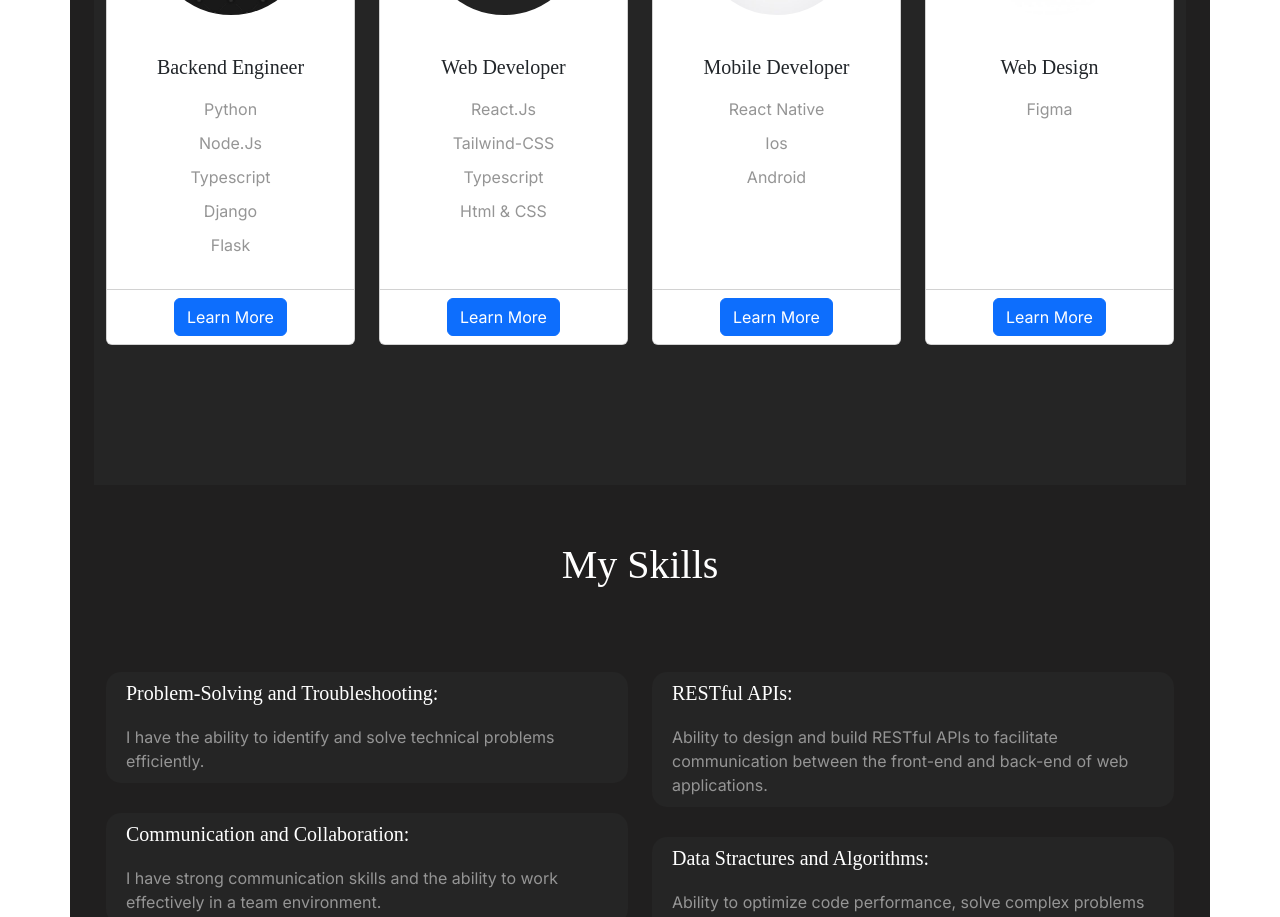
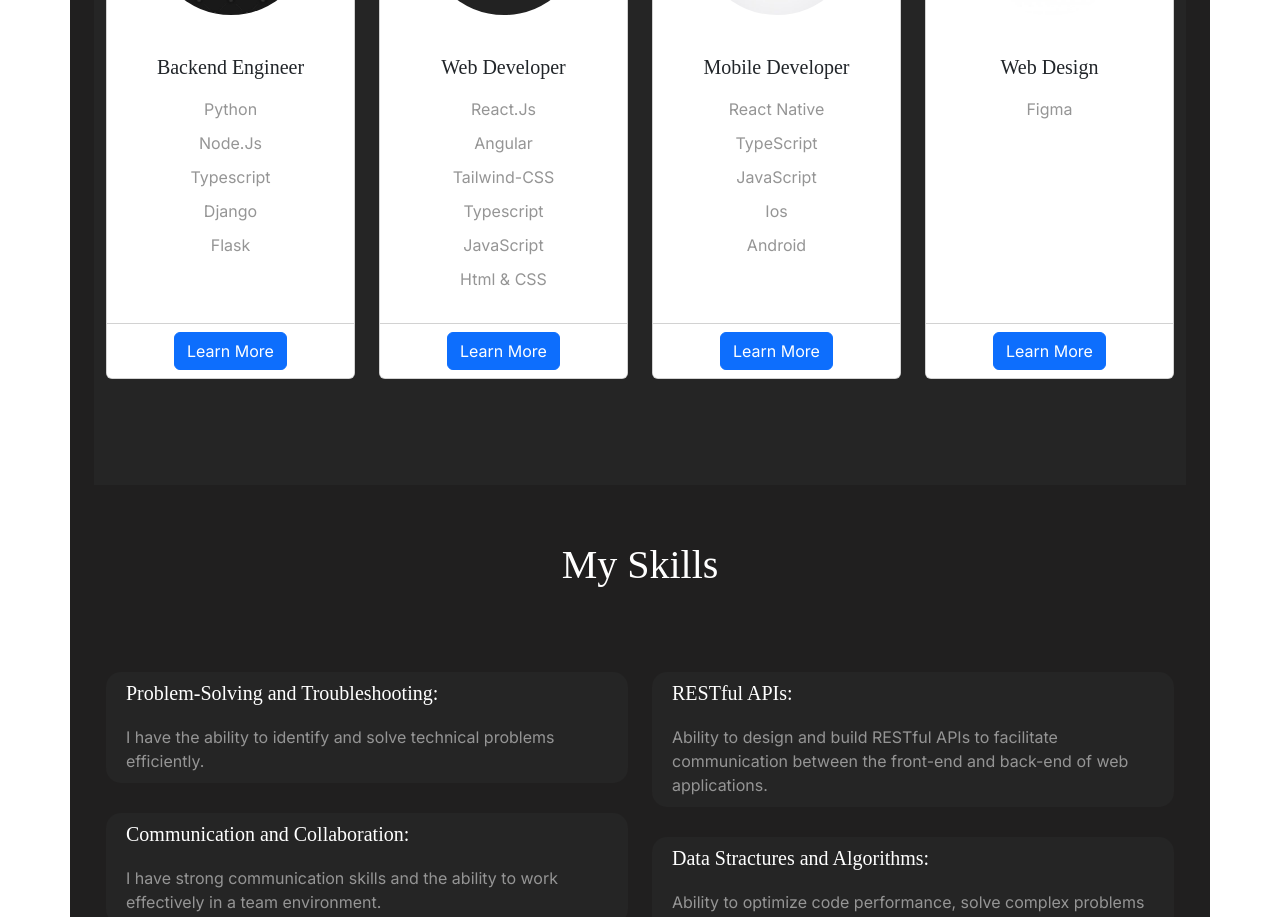
Before and after one commit to DEANKAGO/Portfolio, a React (Create React App) app: page / in a window 1280 px wide. Shown: the part 1040-1957 px from the top of the page. Built offline with nearby package versions, Linux system fonts and the light colour scheme; a web font is replaced by a local one.

Commit message:
add data for my services

```diff
--- a/src/data/Data.js
+++ b/src/data/Data.js
@@ -89,7 +89,14 @@ export const myServices = [
     id: 2,
     photo: require('../images/front.jpg'),
     name: 'Web Developer',
-    languages: ['React.Js', 'Tailwind-CSS', 'Typescript', 'Html & CSS'],
+    languages: [
+      'React.Js',
+      'Angular',
+      'Tailwind-CSS',
+      'Typescript',
+      'JavaScript',
+      'Html & CSS',
+    ],
     header: 'Web Development',
     desc: (
       <p>
@@ -131,7 +138,7 @@ export const myServices = [
     id: 3,
     photo: require('../images/mobile.jpg'),
     name: 'Mobile Developer',
-    languages: ['React Native', 'Ios', 'Android'],
+    languages: ['React Native', 'TypeScript', 'JavaScript', 'Ios', 'Android'],
     header: 'Mobile Development',
     desc: (
       <p>
```
